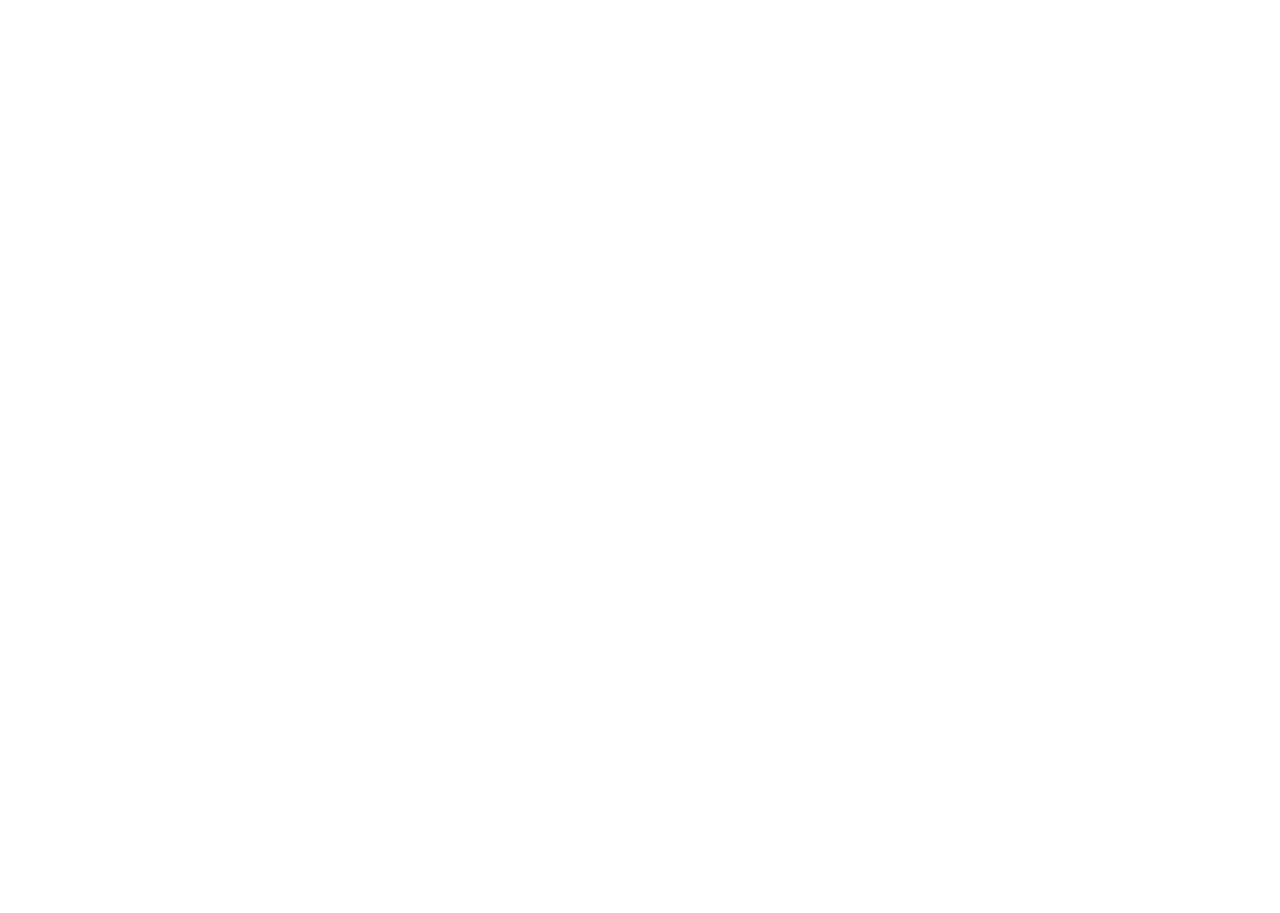
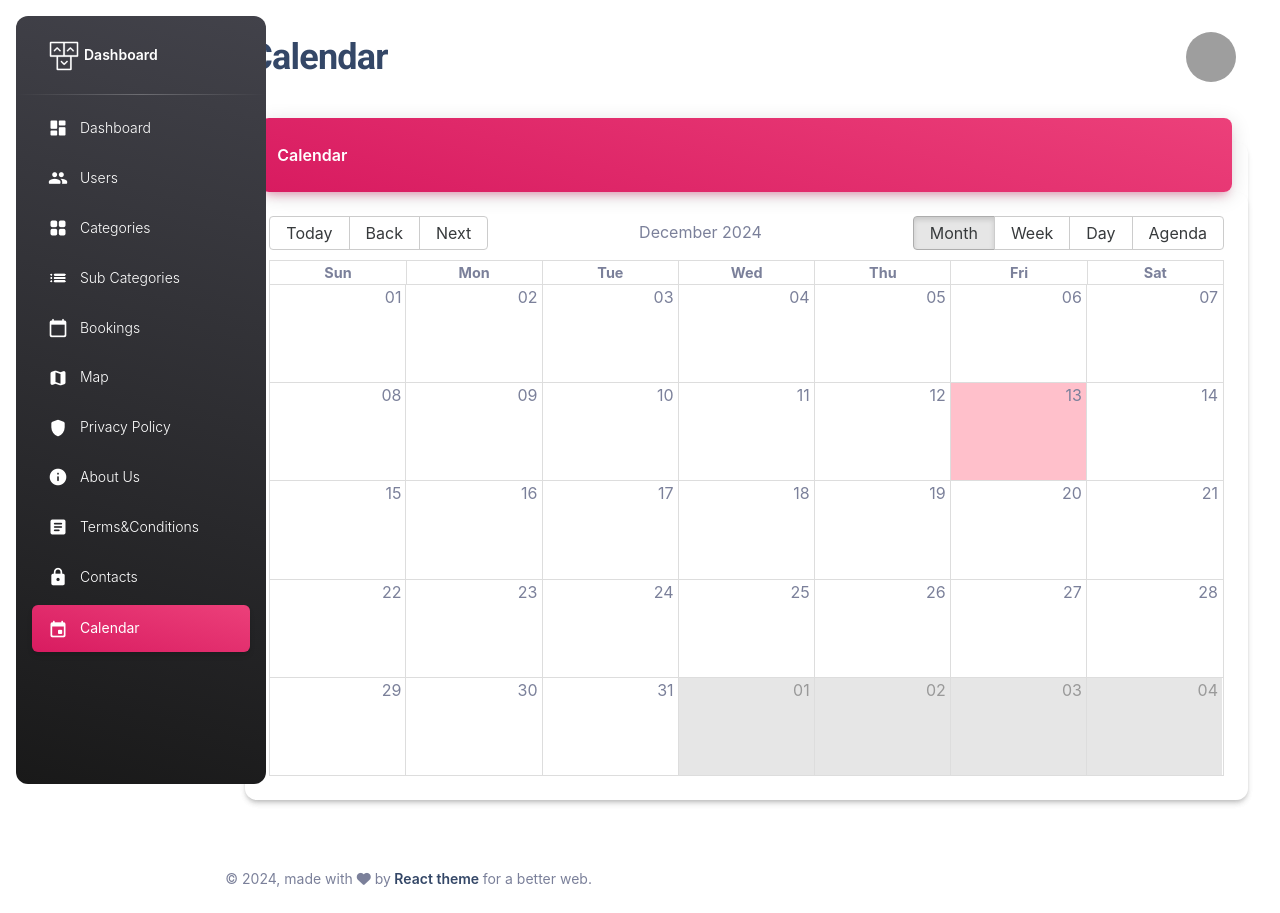
Before and after one commit to shrek0430/React_Panel_Project, a React (Create React App) app in the folder client/: page /calendar in a window 1280 px wide. Before the commit this address had no page. Before the commit the page ends 800 px from the top, so only its background shows below. Built offline with nearby package versions, Linux system fonts and the light colour scheme; no server answers; sample sign-in values are in the browser's storage; grey boxes are pictures that could not be loaded.

Commit message:
first commit

```diff
--- a/client/package.json
+++ b/client/package.json
@@ -21,6 +21,8 @@
     "moment": "^2.30.1",
     "react": "^18.3.1",
     "react-apexcharts": "^1.4.1",
+    "react-big-calendar": "^1.17.0",
+    "react-calendar": "^5.1.0",
     "react-datepicker": "^7.5.0",
     "react-dom": "^18.3.1",
     "react-icons": "^5.4.0",
--- a/client/src/App.jsx
+++ b/client/src/App.jsx
@@ -24,6 +24,8 @@
 import SubCategoryEdit from './SubCategory/SubCategoryEdit';
 import ContactList from './Contact/ContactList';
 import ContactView from './Contact/ContactView';
+import CalendarPage from './admin/Calendar';
+
 
 const App = () => {
 
@@ -55,6 +57,7 @@
             <Route path="/Map" element={<PrivateRoute element={<Map />} />} />
             <Route path='/contacts' element={<PrivateRoute element={<ContactList/>}/>}/>
             <Route path='/contactview/:_id' element={<PrivateRoute element={<ContactView/>}/>}/>
+            <Route path='/calendar' element={<PrivateRoute element={<CalendarPage/>}/>}/>
           </Route>
         </Routes>
       </Router>
--- a/client/src/Dashboard.jsx
+++ b/client/src/Dashboard.jsx
@@ -19,7 +19,7 @@
       const token = localStorage.getItem('token');
       if (!token) {
         toast.error('Authentication token missing');
-        navigate('/login');
+        navigate('/');
         return;
       }
 
--- /dev/null
+++ b/client/src/admin/Calendar.jsx
@@ -0,0 +1,89 @@
+import React, { useState } from "react";
+import { Calendar as BigCalendar, Views, dateFnsLocalizer } from "react-big-calendar";
+import { format, parse, startOfWeek, getDay, isSameDay, startOfToday } from "date-fns";
+import "react-big-calendar/lib/css/react-big-calendar.css";
+import { ToastContainer } from "react-toastify";
+import "@fortawesome/fontawesome-free/css/all.min.css";
+
+const locales = {
+  "en-US": require("date-fns/locale/en-US"),
+};
+
+const localizer = dateFnsLocalizer({
+  format,
+  parse,
+  startOfWeek,
+  getDay,
+  locales,
+});
+
+const CalendarPage = () => {
+  const [events, setEvents] = useState([]);
+  const [view, setView] = useState(Views.MONTH);
+
+  const handleSelectSlot = ({ start, end }) => {
+    const title = window.prompt("Enter event title:");
+    if (title) {
+      setEvents([...events, { start, end, title }]);
+    }
+  };
+
+  const handleViewChange = (newView) => {
+    setView(newView);
+  };
+
+  const today = startOfToday();
+
+  const dayPropGetter = (date) => {
+    if (isSameDay(date, today)) {
+      return { style: { backgroundColor: "pink" } };
+    }
+    return {};
+  };
+
+  return (
+    <>
+      <ToastContainer
+        position="top-right"
+        autoClose={1000}
+        hideProgressBar={false}
+        newestOnTop={false}
+        closeOnClick
+        rtl={false}
+        pauseOnFocusLoss
+        draggable
+        pauseOnHover
+      />
+      <div className="container-fluid">
+        <div className="row">
+          <div className="col-12">
+            <div className="card my-4">
+              <div className="card-header p-0 position-relative mt-n4 mx-3 z-index-2">
+                <div className="bg-gradient-primary shadow-primary border-radius-lg pt-4 pb-3">
+                  <h6 className="text-white text-capitalize ps-3">Calendar</h6>
+                </div>
+              </div>
+              <div className="card shadow p-4">
+                <BigCalendar
+                  localizer={localizer}
+                  events={events}
+                  startAccessor="start"
+                  endAccessor="end"
+                  selectable
+                  onSelectSlot={handleSelectSlot}
+                  style={{ height: "70vh", width: "100%" }}
+                  onView={handleViewChange}
+                  view={view}
+                  views={[Views.MONTH, Views.WEEK, Views.DAY, Views.AGENDA]}
+                  dayPropGetter={dayPropGetter}
+                />
+              </div>
+            </div>
+          </div>
+        </div>
+      </div>
+    </>
+  );
+};
+
+export default CalendarPage;
--- a/client/src/common/Navbar.jsx
+++ b/client/src/common/Navbar.jsx
@@ -99,7 +99,8 @@
     "/profile":"Profile",
     '/contacts':'Contacts',
     '/categoryadd':'Add Category',
-    '/subcategoryadd': 'Add Sub Category'
+    '/subcategoryadd': 'Add Sub Category',
+    '/calendar': 'Calendar',
   };
 
   const currentPath = location.pathname;
--- a/client/src/common/Sidebar.jsx
+++ b/client/src/common/Sidebar.jsx
@@ -36,6 +36,7 @@
     icon: "lock",
     activePaths: ["/contactview"]
    },
+   { to: "/calendar", label: "Calendar", icon: "event" },
 ];
 
 const Sidebar = ({ handleLinkClick }) => {
```
Also changed, not shown: 1 other file (tests, documents, lock files or other folders).
